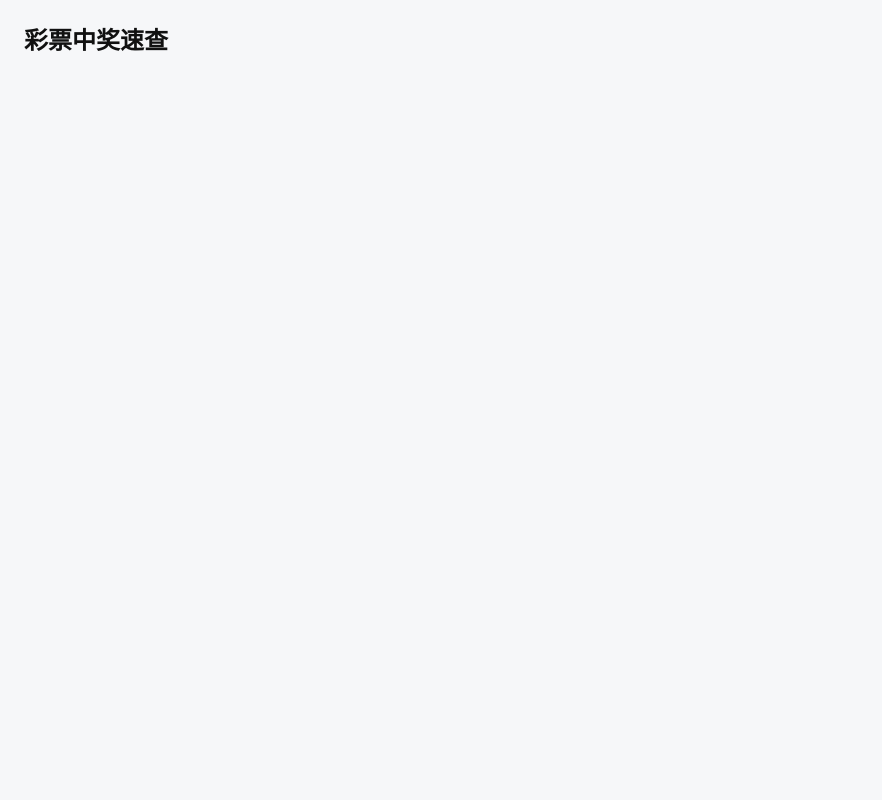
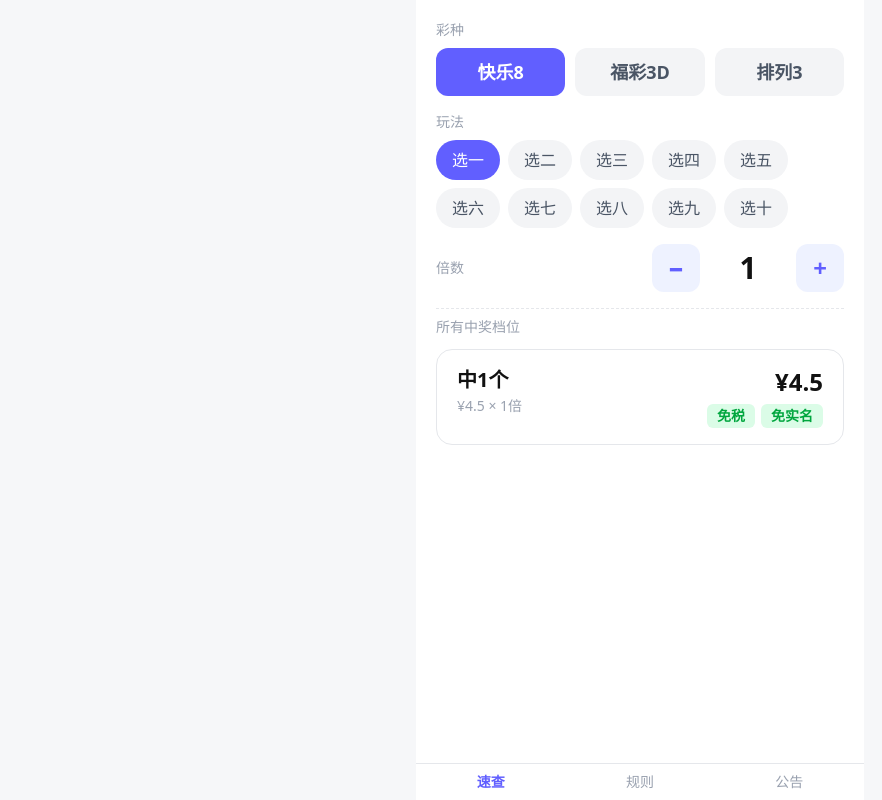
Before and after one commit to yangreborn/lottery, a React (Vite) app: page / in a window 1280 px wide. Shown: the whole page, without its empty margins (0-882 px from the left). Built offline with nearby package versions, Linux system fonts and the light colour scheme.

Commit message:
feat(app): 组装主界面/规则/公告 + 顶部提示 + 底部tab + 实时计算

```diff
--- a/src/App.tsx
+++ b/src/App.tsx
@@ -1,3 +1,65 @@
+import { useEffect, useMemo, useState } from 'react'
+import type { Announcement, GameId, Rule } from './data/types'
+import { getGame } from './data/games'
+import { computeTiers } from './engine/calc'
+import { loadRules, saveRules } from './store/rulesStore'
+import { loadAnnouncements, saveAnnouncements, pendingCount } from './store/announcementsStore'
+import { GameSelector } from './ui/GameSelector'
+import { PlaySelector } from './ui/PlaySelector'
+import { MultiplierStepper } from './ui/MultiplierStepper'
+import { ResultList } from './ui/ResultList'
+import { PendingBanner } from './ui/PendingBanner'
+import { RulesPage } from './ui/rules/RulesPage'
+import { InboxPage } from './ui/inbox/InboxPage'
+
+type Tab = 'calc' | 'rules' | 'inbox'
+
 export default function App() {
-  return <div className="p-6 text-2xl font-bold">彩票中奖速查</div>
+  const [tab, setTab] = useState<Tab>('calc')
+  const [gameId, setGameId] = useState<GameId>('kl8')
+  const [playId, setPlayId] = useState<string>(getGame('kl8').plays[0].id)
+  const [multiplier, setMultiplier] = useState(1)
+  const [rules, setRules] = useState<Rule[]>(() => loadRules())
+  const [anns, setAnns] = useState<Announcement[]>(() => loadAnnouncements())
+
+  useEffect(() => { saveRules(rules) }, [rules])
+  useEffect(() => { saveAnnouncements(anns) }, [anns])
+
+  function changeGame(id: GameId) {
+    setGameId(id)
+    setPlayId(getGame(id).plays[0].id)
+  }
+
+  const results = useMemo(
+    () => computeTiers({ gameId, playId, multiplier }, rules),
+    [gameId, playId, multiplier, rules],
+  )
+  const pending = pendingCount(anns)
+
+  const tabBtn = (t: Tab, label: string) =>
+    <button onClick={() => setTab(t)} className={`flex-1 py-2 ${tab === t ? 'text-indigo-500 font-bold' : 'text-gray-400'}`}>{label}</button>
+
+  return (
+    <div className="max-w-md mx-auto min-h-screen bg-white flex flex-col">
+      <div className="flex-1 p-5">
+        {tab === 'calc' && (
+          <div className="space-y-4">
+            <PendingBanner count={pending} onClick={() => setTab('inbox')} />
+            <GameSelector value={gameId} onChange={changeGame} />
+            <PlaySelector gameId={gameId} value={playId} onChange={setPlayId} />
+            <MultiplierStepper value={multiplier} onChange={setMultiplier} />
+            <div className="border-t border-dashed border-gray-200 my-2" />
+            <ResultList results={results} />
+          </div>
+        )}
+        {tab === 'rules' && <RulesPage rules={rules} onChange={setRules} />}
+        {tab === 'inbox' && <InboxPage announcements={anns} onChange={setAnns} />}
+      </div>
+      <nav className="flex border-t border-gray-200 text-sm sticky bottom-0 bg-white">
+        {tabBtn('calc', '速查')}
+        {tabBtn('rules', '规则')}
+        {tabBtn('inbox', pending > 0 ? `公告 ●` : '公告')}
+      </nav>
+    </div>
+  )
 }
```
Also changed, not shown: 1 other file (tests, documents, lock files or other folders).
